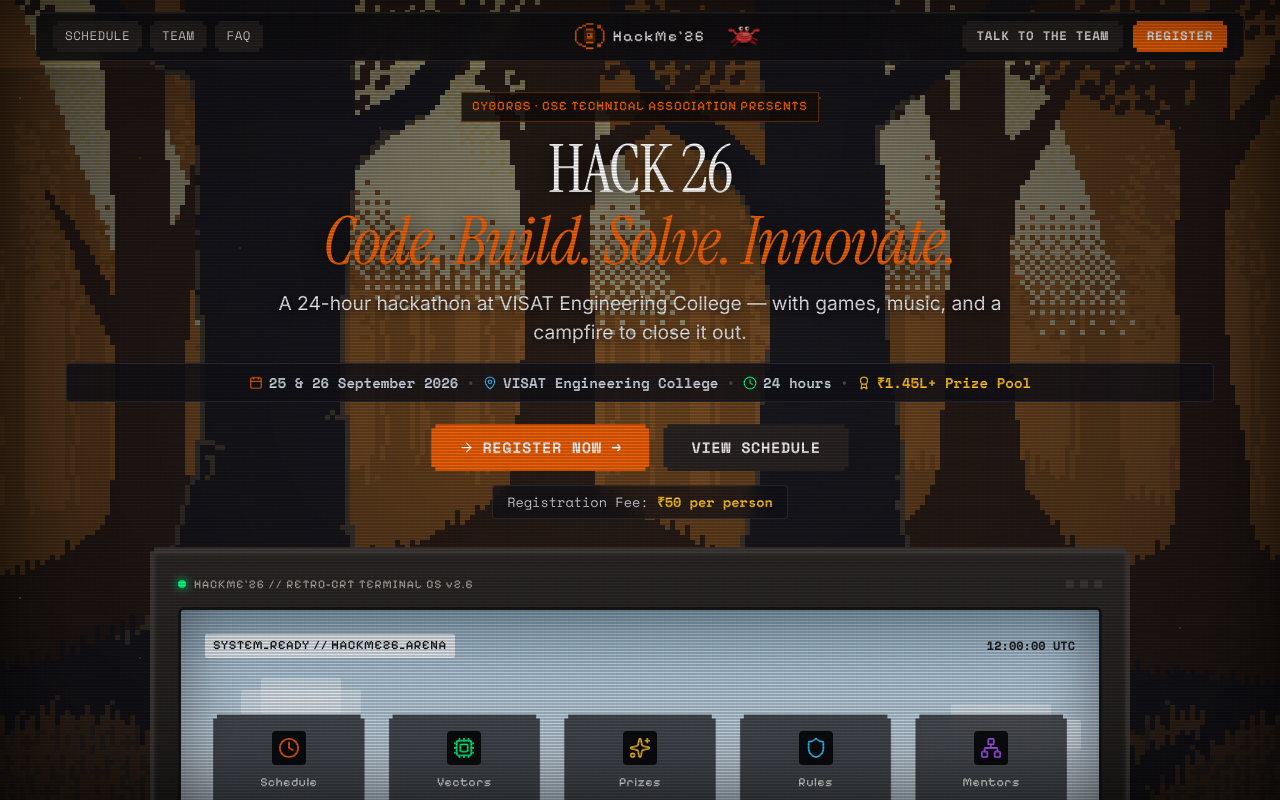
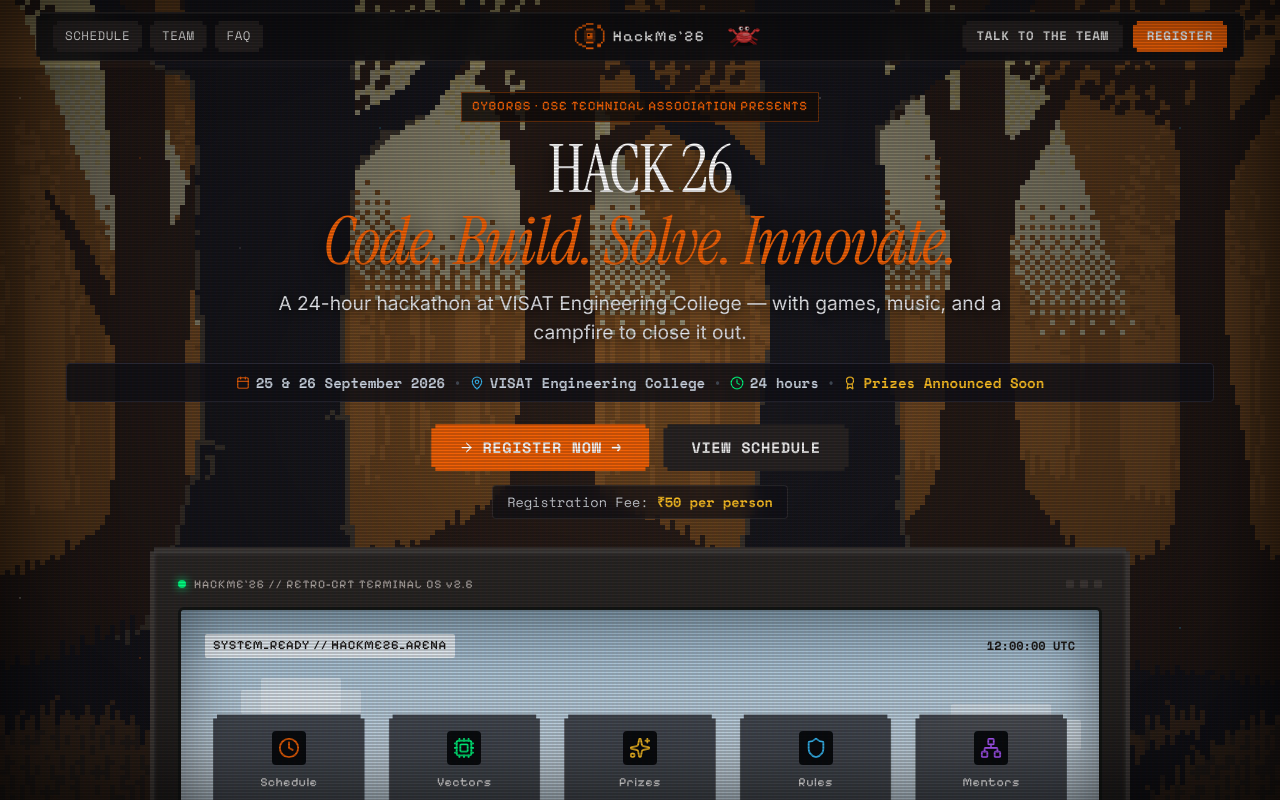
Before and after one commit to chsrikar/hackme-26, a React (Vite) app: page / in a window 1280 px wide. Shown: the top 800 px of the page. Built offline with nearby package versions, Linux system fonts and the light colour scheme; a web font is replaced by a local one.

Commit message:
remove: ₹1.45L+ Prize Pool references, replace with 'Announced Soon'

```diff
--- a/src/components/home/Hero.jsx
+++ b/src/components/home/Hero.jsx
@@ -137,7 +137,7 @@ export default function Hero() {
           <span style={{ color: '#4b5563' }}>•</span>
           <span style={{ display: 'flex', alignItems: 'center', gap: '6px', color: '#fbbf24' }}>
             <Award size={14} color="#fbbf24" />
-            <strong>₹1.45L+ Prize Pool</strong>
+            <strong>Prizes Announced Soon</strong>
           </span>
         </div>
 
--- a/src/components/home/QuickNavStrip.jsx
+++ b/src/components/home/QuickNavStrip.jsx
@@ -10,7 +10,7 @@ export default function QuickNavStrip() {
     { num: '1', title: 'INNOVATION VECTORS & TRACKS', target: 'section-context-graph' },
     { num: '2', title: 'HACKER GPU & LAB SANDBOX', target: 'section-traces-datasets' },
     { num: '3', title: 'AUTOMATED EVALS & SCORING', target: 'section-automated-evals' },
-    { num: '4', title: '₹1.45L+ PRIZES & REWARDS', target: 'section-model-training' }
+    { num: '4', title: 'PRIZES & REWARDS', target: 'section-model-training' }
   ];
 
   return (
```
